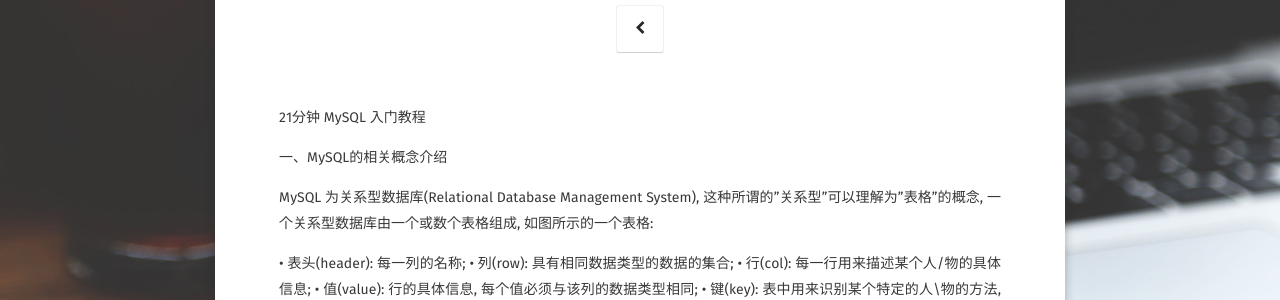
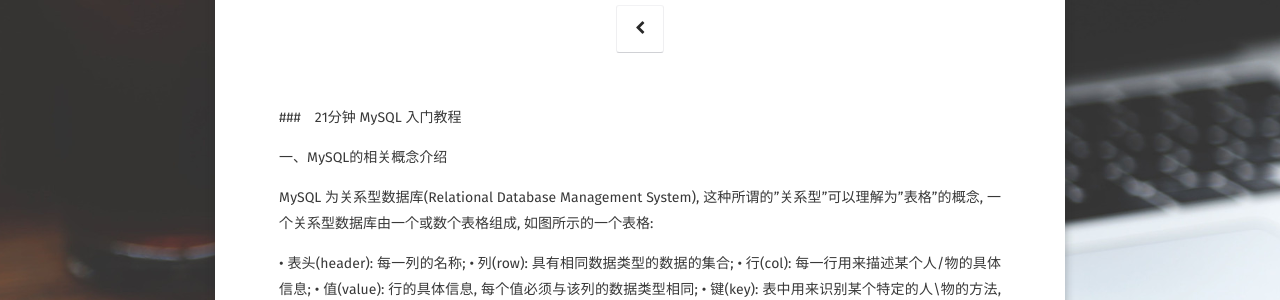
Before and after one commit to wangrx33/wangrx33.github-io, a Jekyll site: the page built from _posts/2017-09-13-how-to-use-mysql.md, in a window 1280 px wide and 900 px high. Shown: the part 265-565 px from the top of the window. Built offline with Jekyll 4.4.1, drawn with Linux system fonts in a browser that asks for light colours; some web fonts are replaced; comment, search, counter and statistics services are not loaded.

```diff
--- a/_posts/2017-09-13-how-to-use-mysql.md
+++ b/_posts/2017-09-13-how-to-use-mysql.md
@@ -5,7 +5,7 @@ date:   2017-09-13
 excerpt: "Something you need to know when using MySQL"
 ---
 
-21分钟 MySQL 入门教程
+###　21分钟 MySQL 入门教程
 
 一、MySQL的相关概念介绍
 
```
